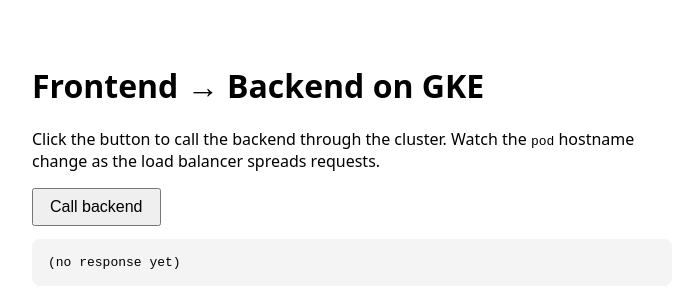
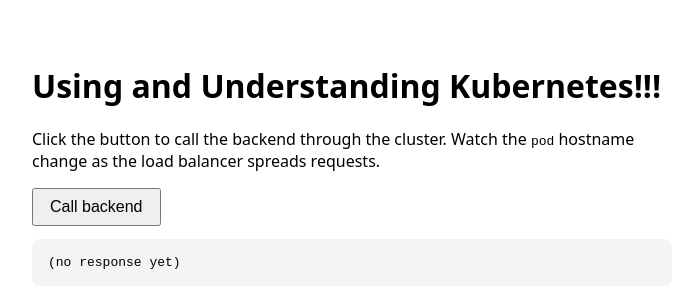
Before and after one commit to CodeMongerrr/GKE-Kubernetes, a website: page frontend/public/index.html in a window 1280 px wide. Shown: the whole page, without its empty margins (288-979 px from the left). Drawn offline with Linux system fonts and the light colour scheme.

Commit message:
small change to test the CI image build

```diff
--- a/frontend/public/index.html
+++ b/frontend/public/index.html
@@ -11,7 +11,7 @@
     </style>
   </head>
   <body>
-    <h1>Frontend → Backend on GKE</h1>
+    <h1>Using and Understanding Kubernetes!!!</h1>
     <p>Click the button to call the backend through the cluster. Watch the
        <code>pod</code> hostname change as the load balancer spreads requests.</p>
     <button onclick="callBackend()">Call backend</button>
```
